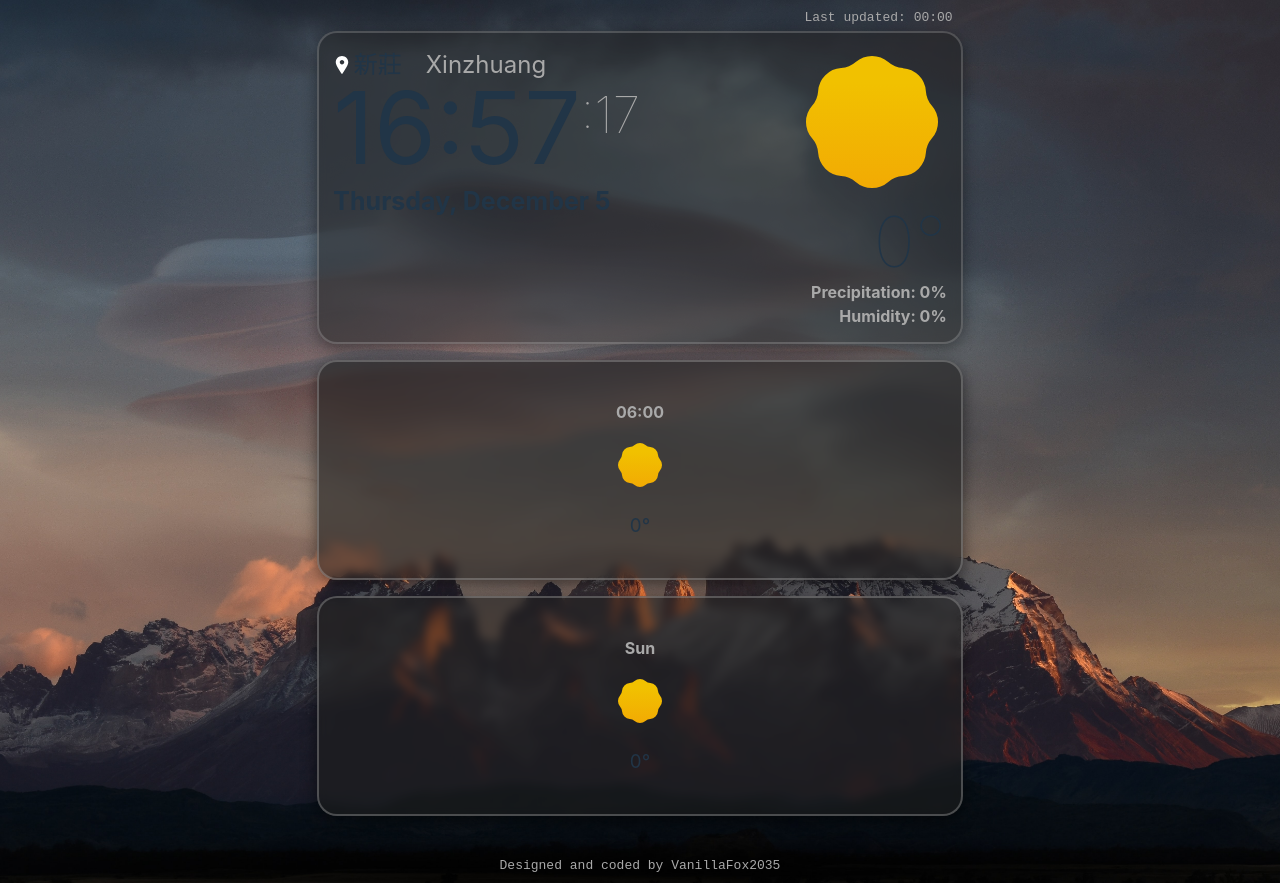
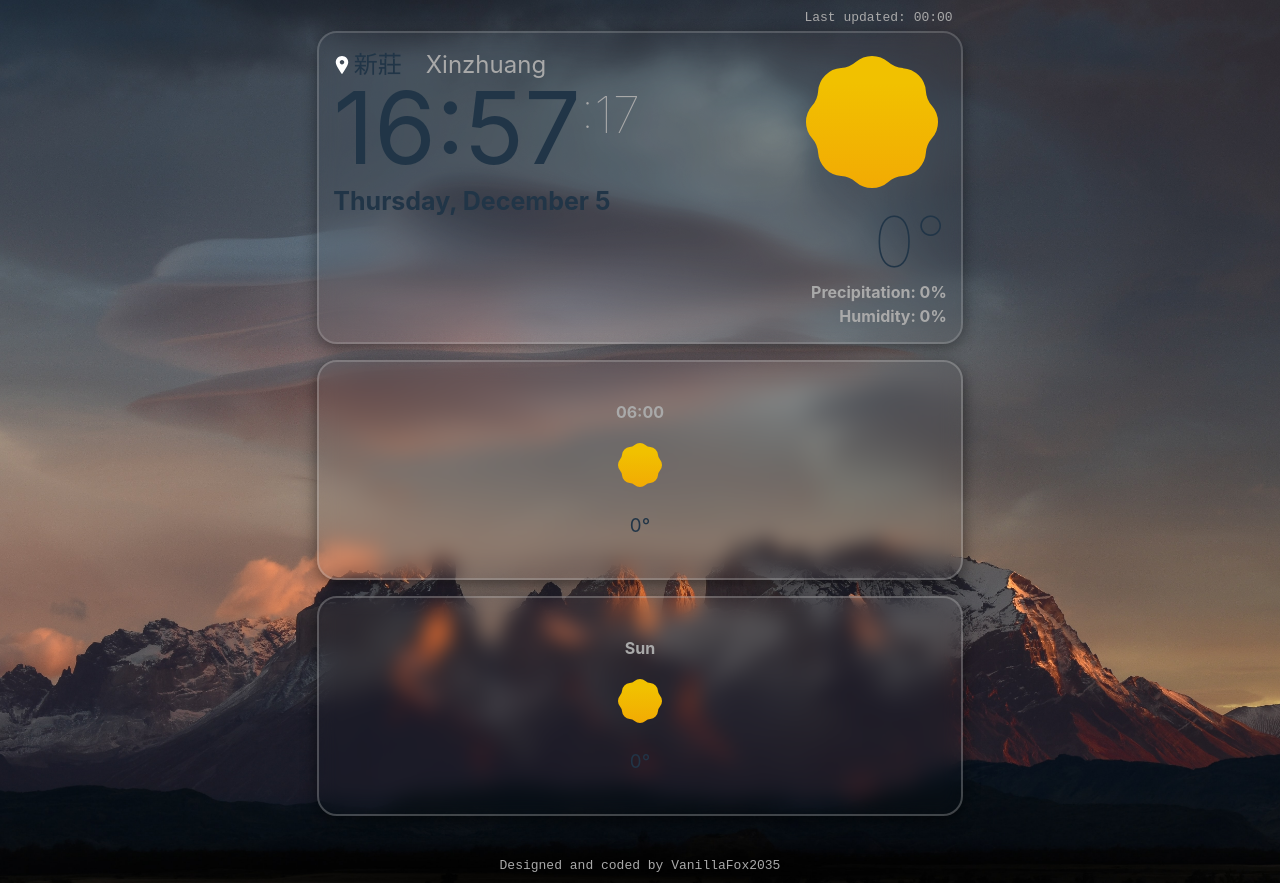
Before and after one commit to VanillaFox2035/weather-app, a React (Vite) app: page / in a window 1280 px wide. Built offline with nearby package versions, Linux system fonts and the light colour scheme; no server answers.

Commit message:
Changed matte

```diff
--- a/src/components/CurrentTile.css
+++ b/src/components/CurrentTile.css
@@ -21,7 +21,7 @@
 .current-tile-matte
 {
     position: absolute;
-    background: rgba(30, 30, 30, 0.6);
+    background: rgba(255, 255, 255, 0.0);
     left: 0;
     right: 0;
     top: 0;
@@ -29,8 +29,8 @@
     border-radius: 20px;
     opacity: 80%;
     z-index: 1;
-    -webkit-backdrop-filter: blur(2px);
-    backdrop-filter: blur(5px);
+    -webkit-backdrop-filter: blur(10px);
+    backdrop-filter: blur(10px);
     box-shadow: 0 4px 15px rgba(0, 0, 0, 0.5);
     border: 2px solid rgba(200, 200, 200, 0.3);
 }
--- a/src/components/ForecastTile.css
+++ b/src/components/ForecastTile.css
@@ -23,7 +23,7 @@
 .matte-tile
 {
     position: absolute;
-    background: rgba(30, 30, 30, 0.6);
+    background: rgba(255, 255, 255, 0.0);
     left: 0;
     right: 0;
     top: 0;
@@ -31,8 +31,8 @@
     border-radius: 20px;
     opacity: 100%;
     z-index: 1;
-    -webkit-backdrop-filter: blur(2px);
-    backdrop-filter: blur(5px);
+    -webkit-backdrop-filter: blur(10px);
+    backdrop-filter: blur(10px);
     box-shadow: 0 4px 15px rgba(0, 0, 0, 0.5);
     border: 2px solid rgba(200, 200, 200, 0.3);
 }
```
